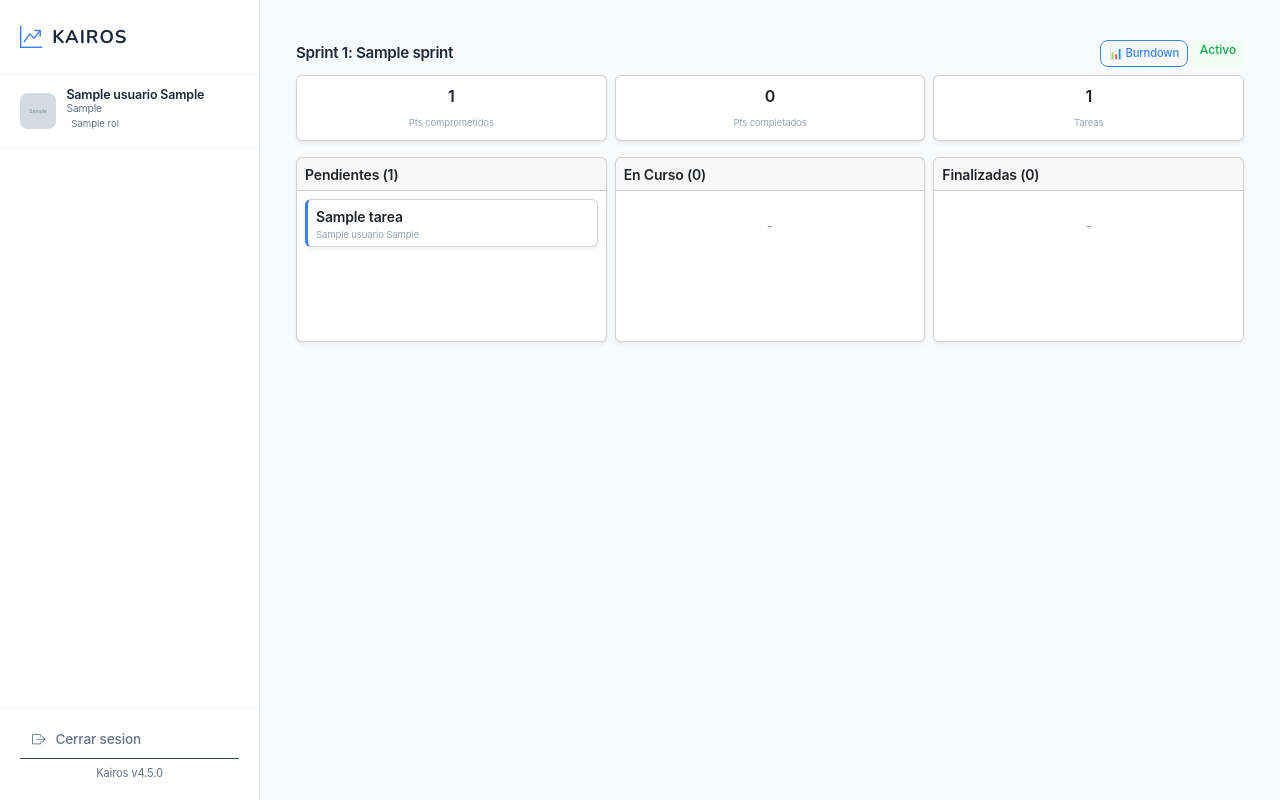
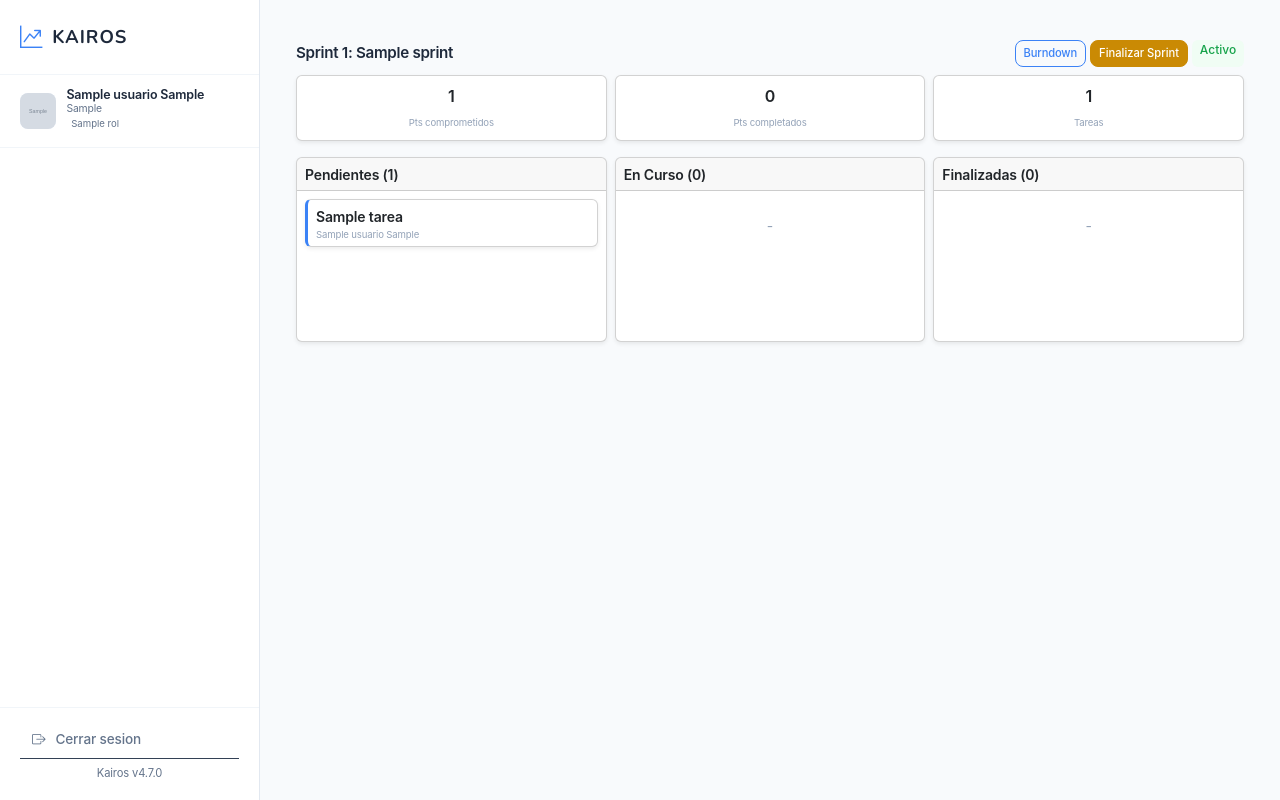
Before and after one commit to one10yanes-hue/kairos, a Django app: page /proyectos/1/sprints/1/ in a window 1280 px wide. Run offline with Django 5.2, Linux system fonts and the light colour scheme; a user stored in the database is signed in; tables that the repository leaves empty hold one stand-in row (values such as "Sample post"); grey boxes marked "Sample" are stand-in pictures.

Commit message:
v4.7.0 - Sprint close, planificacion+proyecto, dashboard metricas, workflow validacion - 05/06/2026

```diff
--- a/apps/planificacion/views.py
+++ b/apps/planificacion/views.py
@@ -136,6 +136,9 @@ def planificacion_create(request):
                 planificacion = form.save(commit=False)
                 planificacion.admin = request.user
                 planificacion.cerrada = True
+                proyecto_id = request.POST.get("proyecto")
+                if proyecto_id:
+                    planificacion.proyecto_id = int(proyecto_id)
                 planificacion.save()
 
                 count = 0
@@ -206,6 +209,7 @@ def planificacion_create(request):
         "descripcion_value": descripcion_value,
         "subarea_value": subarea_value,
         "preserve_selection": preserve_selection,
+        "proyectos": __import__("apps.proyectos.models", fromlist=["Proyecto"]).Proyecto.objects.filter(subarea__in=subareas, activo=True),
     })
 
 
--- a/apps/proyectos/urls.py
+++ b/apps/proyectos/urls.py
@@ -19,6 +19,7 @@ urlpatterns = [
     path("<int:pk>/sprints/crear/", sprint_views.sprint_create, name="sprint_create"),
     path("<int:pk>/sprints/<int:spk>/", sprint_views.sprint_board, name="sprint_board"),
     path("<int:pk>/sprints/<int:spk>/burndown/", sprint_views.sprint_burndown, name="sprint_burndown"),
+    path("<int:pk>/sprints/<int:spk>/finalizar/", sprint_views.sprint_finalizar, name="sprint_finalizar"),
     # Tareas
     path("<int:pk>/tareas/", tarea_views.tarea_list, name="tarea_list"),
     path("<int:pk>/tareas/crear/", tarea_views.tarea_create, name="tarea_create"),
--- a/apps/proyectos/views/sprint_views.py
+++ b/apps/proyectos/views/sprint_views.py
@@ -12,7 +12,7 @@ def sprint_list(request, pk):
     return render(request, "proyectos/sprint_list.html", {"proyecto": proyecto, "sprints": sprints})
 
 
-@login_required
+@miembro_requerido(ROLES_EDICION)
 def sprint_create(request, pk):
     proyecto = get_object_or_404(Proyecto, pk=pk, activo=True)
     if request.method == "POST":
@@ -38,7 +38,7 @@ def sprint_create(request, pk):
     return render(request, "proyectos/sprint_form.html", {"proyecto": proyecto, "historias": historias})
 
 
-@login_required
+@miembro_requerido()
 def sprint_board(request, pk, spk):
     proyecto = get_object_or_404(Proyecto, pk=pk, activo=True)
     sprint = get_object_or_404(Sprint, pk=spk, proyecto=proyecto)
@@ -70,3 +70,28 @@ def sprint_burndown(request, pk, spk):
         "proyecto": proyecto, "sprint": sprint,
         "dias": dias_labels, "ideal": ideal, "pts_inicio": pts,
     })
+
+
+@miembro_requerido(ROLES_EDICION)
+def sprint_finalizar(request, pk, spk):
+    proyecto = get_object_or_404(Proyecto, pk=pk, activo=True)
+    sprint = get_object_or_404(Sprint, pk=spk, proyecto=proyecto)
+    if request.method == "POST":
+        from ..models import RegistroAvance
+        sprint.estado = "finalizado"
+        sprint.save()
+        for h in sprint.historias.filter(activo=True):
+            if h.estado in ["revision", "done"]:
+                h.estado = "done"
+                h.save()
+                RegistroAvance.objects.create(proyecto=proyecto, tipo="historia_completada",
+                    descripcion=f"Historia {h.codigo} completada en Sprint {sprint.numero}", user=request.user, referencia_id=h.pk)
+            else:
+                h.estado = "backlog"
+                h.sprint = None
+                h.save()
+        RegistroAvance.objects.create(proyecto=proyecto, tipo="sprint_finalizado",
+            descripcion=f"Sprint {sprint.numero} finalizado. Velocidad: {sprint.velocidad} pts.", user=request.user, referencia_id=sprint.pk)
+        messages.success(request, f"Sprint {sprint.numero} finalizado. Velocidad: {sprint.velocidad} pts.")
+        return redirect("proyectos:sprint_list", pk=proyecto.pk)
+    return redirect("proyectos:sprint_board", pk=proyecto.pk, spk=sprint.pk)
--- a/templates/base.html
+++ b/templates/base.html
@@ -54,7 +54,7 @@
                 <i class="bi bi-box-arrow-right"></i>
                 <span>Cerrar sesion</span>
             </a>
-            <div class="sidebar-version" style="text-align:center;padding:6px 4px;font-size:0.7rem;color:#64748b;border-top:1px solid #334155;">Kairos v4.5.0</div>
+            <div class="sidebar-version" style="text-align:center;padding:6px 4px;font-size:0.7rem;color:#64748b;border-top:1px solid #334155;">Kairos v4.7.0</div>
         </div>
     </aside>
     <main class="main-content" id="mainContent">
--- a/templates/proyectos/sprint_board.html
+++ b/templates/proyectos/sprint_board.html
@@ -3,7 +3,10 @@
     <div class="d-flex justify-content-between align-items-center mb-2 flex-wrap gap-2">
         <h5 class="fw-bold mb-0" style="font-size:0.95rem;">Sprint {{ sprint.numero }}: {{ sprint.nombre }}</h5>
         <div class="d-flex gap-1">
-            <a href="{% url 'proyectos:sprint_burndown' proyecto.pk sprint.pk %}" class="btn btn-sm btn-outline-primary" style="font-size:0.7rem;">📊 Burndown</a>
+            <a href="{% url 'proyectos:sprint_burndown' proyecto.pk sprint.pk %}" class="btn btn-sm btn-outline-primary" style="font-size:0.7rem;">Burndown</a>
+            {% if sprint.estado != 'finalizado' %}
+            <form method="POST" action="{% url 'proyectos:sprint_finalizar' proyecto.pk sprint.pk %}" class="d-inline" onsubmit="return confirm('Finalizar sprint? Las historias no completadas volveran al backlog.')">{% csrf_token %}<button class="btn btn-sm btn-warning" style="font-size:0.7rem;">Finalizar Sprint</button></form>
+            {% endif %}
             <span class="badge {% if sprint.estado == 'activo' %}bg-success{% elif sprint.estado == 'finalizado' %}bg-secondary{% else %}bg-light text-muted{% endif %}">{{ sprint.get_estado_display }}</span>
         </div>
     </div>
```
Also changed, not shown: apps/proyectos/views/proyecto_views.py (+12 -2 lines), templates/planificacion/planificacion_form.html (+9 -0 lines), templates/proyectos/proyecto_detail.html (+8 -0 lines).
